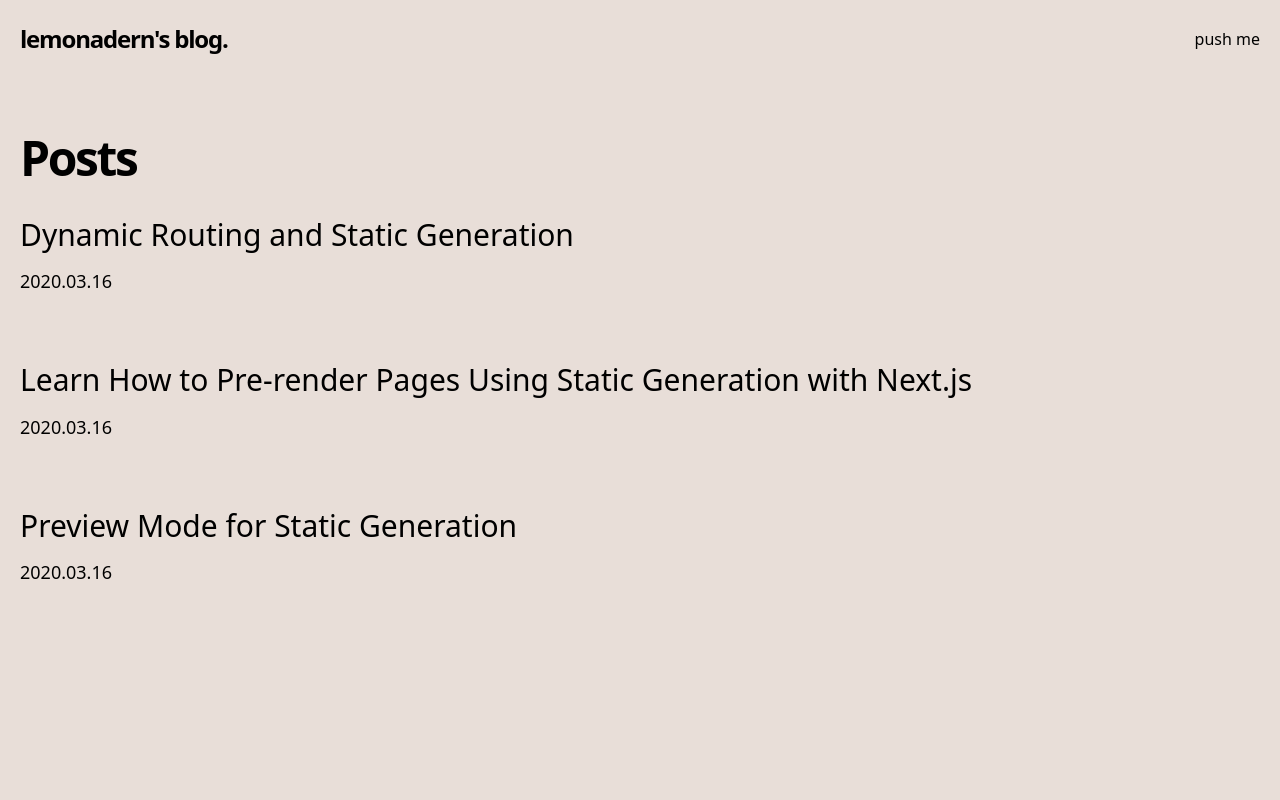
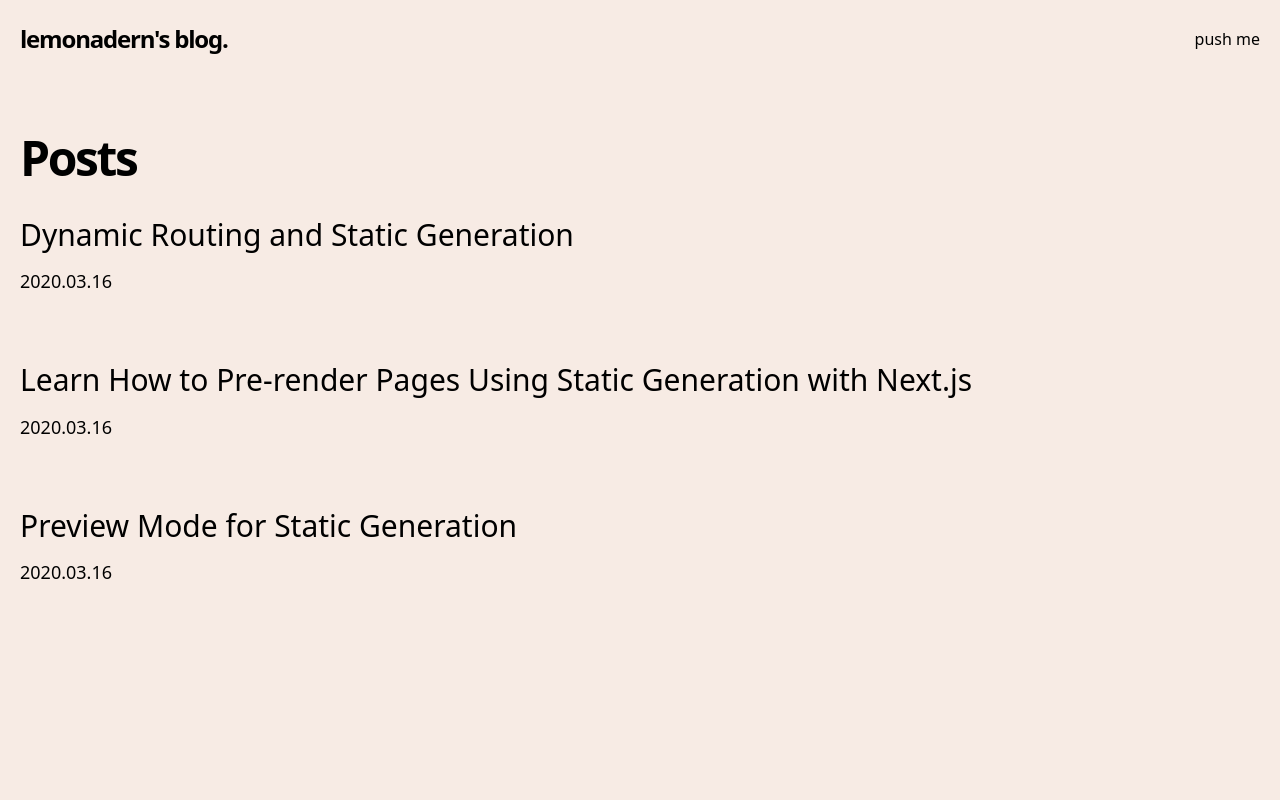
Before and after one commit to lemonadern/blog, a Next.js app: page / in a window 1280 px wide. Shown: the top 800 px of the page. Built offline with nearby package versions, Linux system fonts and the light colour scheme.

Commit message:
change bg color

```diff
--- a/src/components/markdown-styles.module.css
+++ b/src/components/markdown-styles.module.css
@@ -14,7 +14,7 @@
 
   /* code */
   @apply prose-code:before:content-none prose-code:after:content-none;
-  @apply prose-pre:bg-[#0d1117] prose-pre:p-2 prose-pre:shadow-lg;
+  @apply prose-pre:bg-[#0e131a] prose-pre:p-2 prose-pre:shadow-lg;
 
   @apply prose-li:marker:text-gray-600;
   @apply prose-blockquote:border-l-gray-400;
--- a/src/styles/index.css
+++ b/src/styles/index.css
@@ -3,5 +3,5 @@
 @tailwind utilities;
 
 * {
-  background-color: #e8ded8;
+  background-color: #f7ebe4;
 }
```
